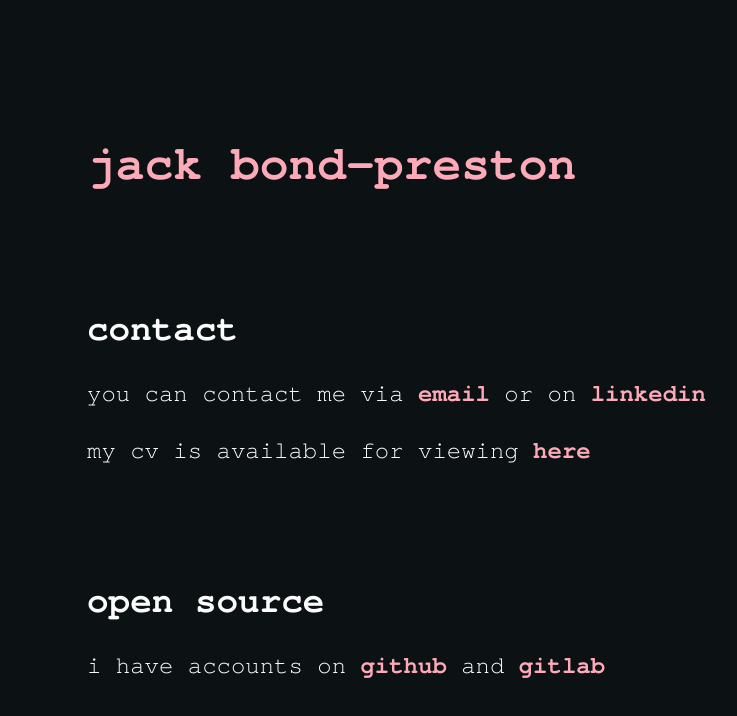
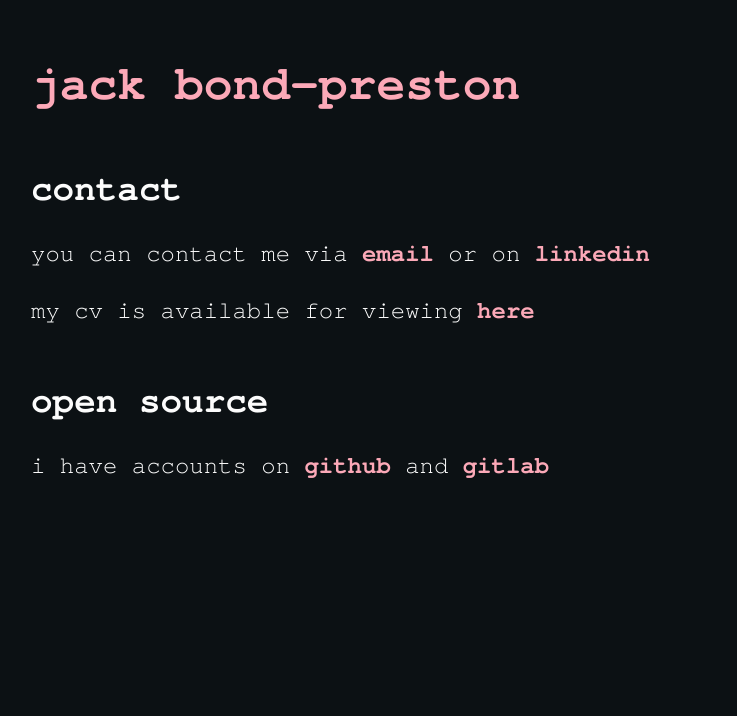
Before and after one commit to jackb-p/website, a plain HTML site: page index.html in a window 1280 px wide. Shown: the whole page, without its empty margins (41-778 px from the left). Drawn offline with Linux system fonts and the light colour scheme.

Commit message:
small viewports

```diff
--- a/index.html
+++ b/index.html
@@ -11,7 +11,7 @@
 
 <body>
 	<h1>
-		<a href="https://jackbondpreston.me">jack bond-preston</a>
+		<a href="https://jackbondpreston.me">jack bond&hyphen;preston</a>
 	</h1>
 
 	<h2>contact</h2>
--- a/style/stylesheet.css
+++ b/style/stylesheet.css
@@ -16,10 +16,11 @@
 body {
     background-color: rgb(12, 17, 20);
     color: rgb(252, 252, 252);
-    padding-left: 5em;
-    padding-top: 5em;
+    padding-left: 5vw;
+    padding-right: 5vw;
+    padding-top: 5vh;
     font-family: TeXGyreCursor;
-    font-size: 1.5em;
+    font-size: 1.5rem;
 }
 
 h1 {
@@ -29,8 +30,8 @@ h1 {
 
 h2 {
     margin: 0;
-    margin-top: 3em;
-    margin-bottom: 0.5em;
+    margin-top: 3rem;
+    margin-bottom: 0.5rem;
 }
 
 a {
```
